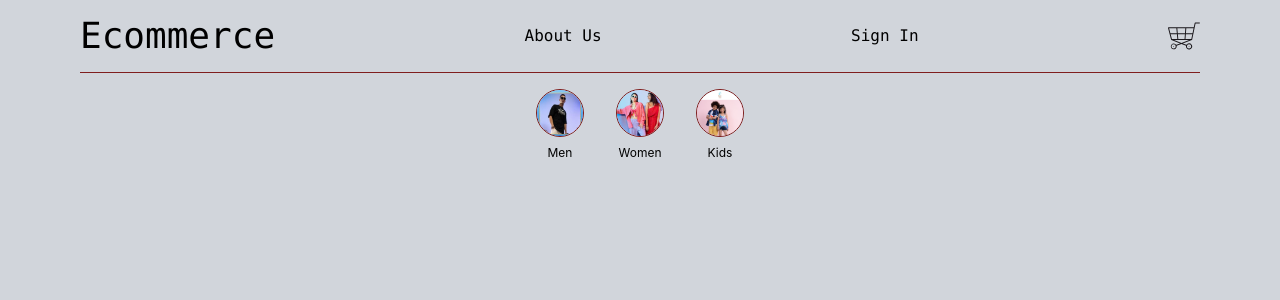
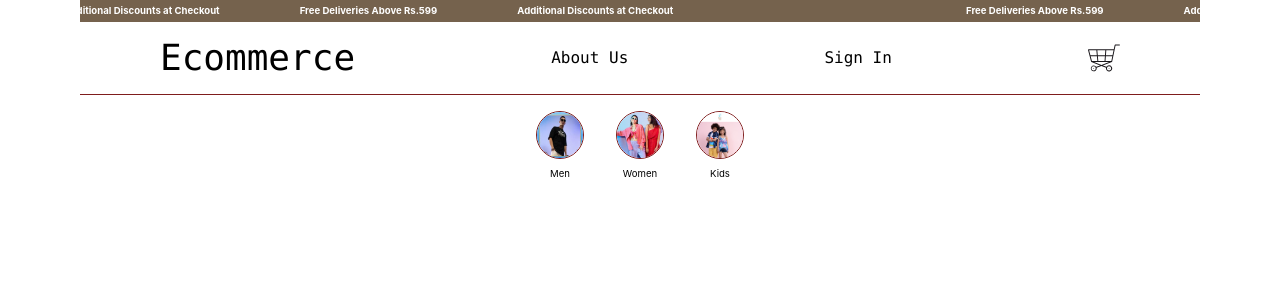
Before and after one commit to nehalprasad/ecommerce, a React (Create React App) app: page / in a window 1280 px wide. Shown: the top 300 px of the page. Built offline with nearby package versions, Linux system fonts and the light colour scheme.

Commit message:
marqyee added

```diff
--- a/package.json
+++ b/package.json
@@ -11,6 +11,7 @@
     "prop-types": "^15.8.1",
     "react": "^18.3.1",
     "react-dom": "^18.3.1",
+    "react-fast-marquee": "^1.6.5",
     "react-i18next": "^15.0.2",
     "react-router-dom": "^6.26.1",
     "react-scripts": "5.0.1",
--- /dev/null
+++ b/src/show/assets/img/index.js
@@ -0,0 +1,3 @@
+export { default as Men } from './men.png';
+export { default as Women } from './women.jpg';
+export { default as Kid } from './kid.png';
--- /dev/null
+++ b/src/show/components/Marquee/index.js
@@ -0,0 +1,25 @@
+import React from 'react';
+import Marquee from 'react-fast-marquee';
+
+const messages = [
+  "Free Deliveries Above Rs.599",
+  "Additional Discounts at Checkout",
+  "Free Deliveries Above Rs.599",
+  "Additional Discounts at Checkout",
+];
+
+const Marquees = () => {
+  return (
+    <div className="bg-gray text-white text-xs py-1 font-bold">
+      <Marquee>
+        {messages.map((message, index) => (
+          <div key={index} className="px-10">
+            {message}
+          </div>
+        ))}
+      </Marquee>
+    </div>
+  );
+};
+
+export default Marquees;
--- a/src/show/components/Navbar/index.js
+++ b/src/show/components/Navbar/index.js
@@ -1,10 +1,9 @@
 import { React, useState } from "react";
 import { Link, useNavigate } from "react-router-dom";
 import { XMarkIcon } from '@heroicons/react/24/solid';
+import Marquees from '../Marquee';
 import { Cart } from "../../assets/svg";
-import MenImage from "../../assets/img/men.png";
-import WomenImage from "../../assets/img/women.jpg";
-import KidsImage from "../../assets/img/kid.png";
+import {Men, Women, Kid} from "../../assets/img"
 import { Navigation } from "../../../process/helper";
 
 const navbarItems = [
@@ -14,9 +13,9 @@ const navbarItems = [
 ];
 
 const categoryItems = [
-  { name: "Men", path: "men", image: MenImage },
-  { name: "Women", path: "women", image: WomenImage },
-  { name: "Kids", path: "kids", image: KidsImage },
+  { name: "Men", path: "men", image: Men},
+  { name: "Women", path: "women", image: Women},
+  { name: "Kids", path: "kids", image: Kid},
 ];
 
 const Navbar = () => {
@@ -27,7 +26,8 @@ const Navbar = () => {
 
   return (
     <div>
-      <nav className="flex justify-between w-full font-mono items-center py-4 border-b border-red-900">
+      <Marquees />
+      <nav className="flex justify-between w-full font-mono items-center py-4 border-b border-red-900 md:px-20">
         <button onClick={toggleMobileMenu} className="md:hidden">Menu</button>
         {navbarItems.map(({ name, path }) => (
           <Link
--- a/src/show/pages/public/Home/index.js
+++ b/src/show/pages/public/Home/index.js
@@ -2,7 +2,7 @@ import React from 'react'
 import { Navbar } from '../../../components'
 
 const Home =()=>(
-    <div className='h-screen bg-gray-300 w-screen px-5 md:px-20'>
+    <div className='h-screen w-screen lg:px-20'>
 
       <Navbar/>
     </div>
--- a/tailwind.config.js
+++ b/tailwind.config.js
@@ -5,6 +5,10 @@ module.exports = {
     extend: {
       colors: {
         pink: '#e30347',
+        gray: '#75624D',
+      },
+      fontSize: {
+        'xs': '0.6rem',
       },
     },
   },
```
Also changed, not shown: 2 other files (tests, documents, lock files or other folders).
